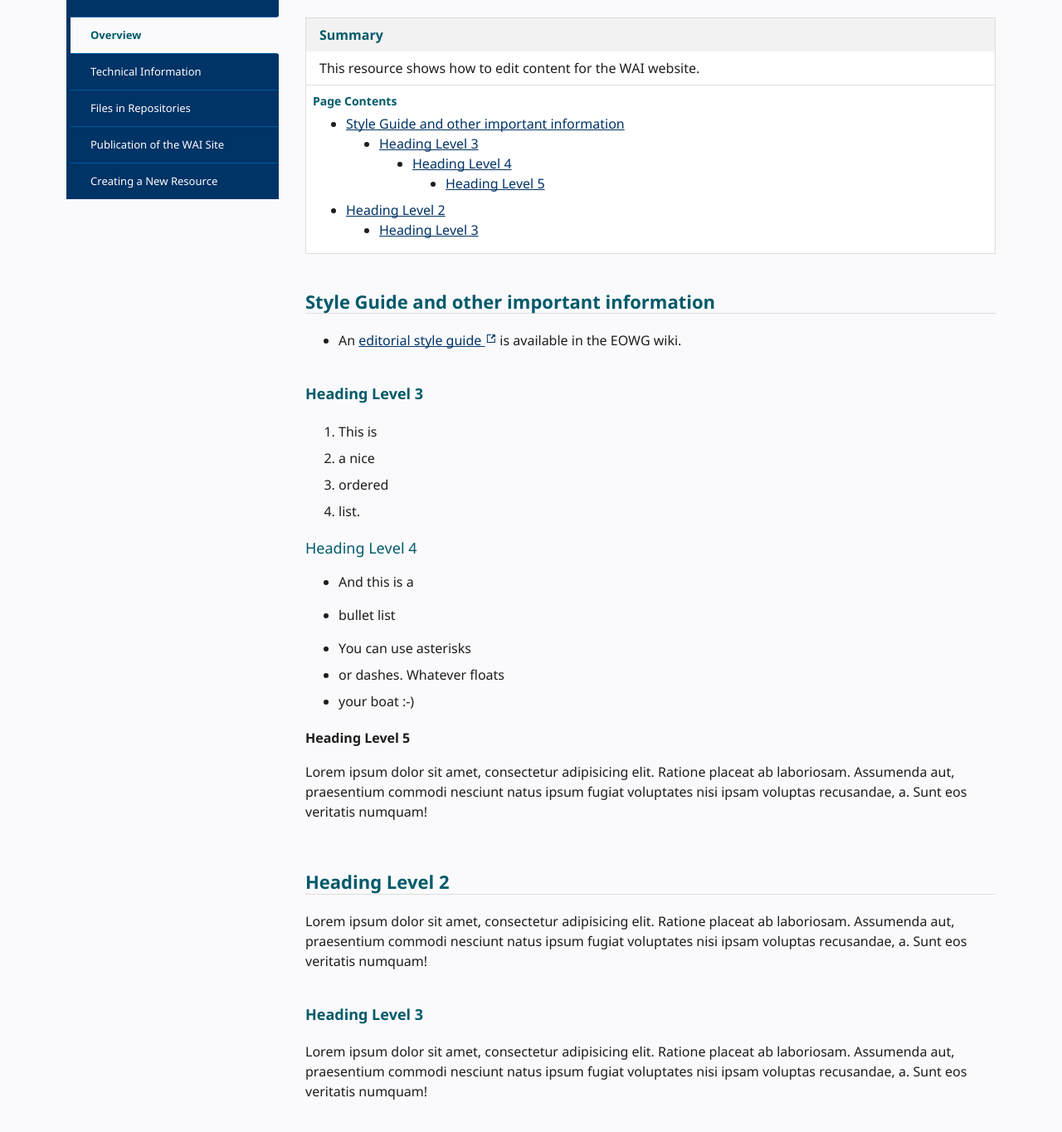
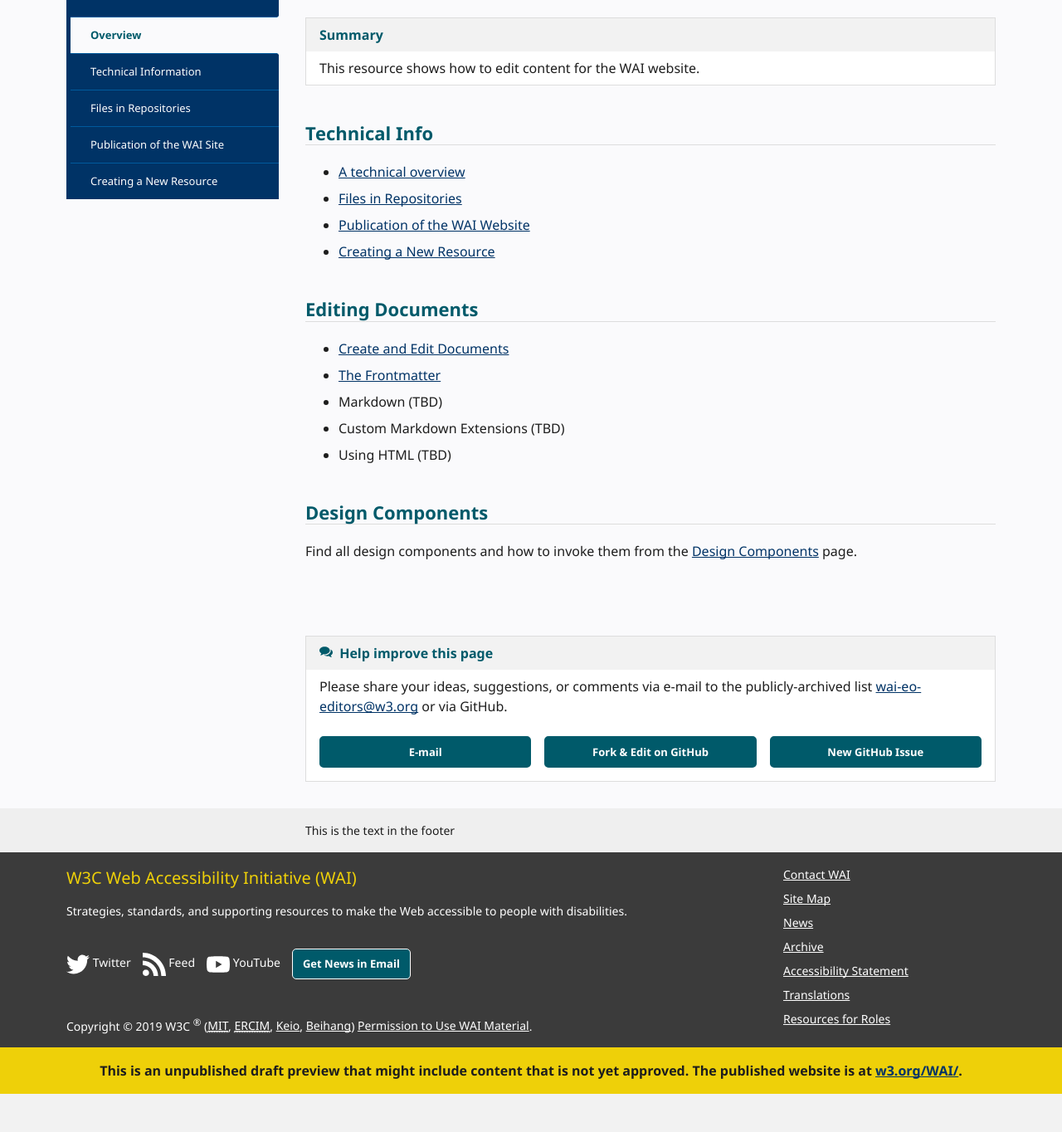
Before and after one commit to w3c/wai-website-theme, a Jekyll site: the page built from content/index.md, in a window 1280 px wide and 1400 px high, scrolled down 350 px. Shown: the top 1364 px of the window at 83% size. Built offline with Jekyll 4.4.1, drawn with Linux system fonts in a browser that asks for light colours; cached includes are drawn as plain includes; comment, search, counter and statistics services are not loaded; after the commit the page ends 1668 px from its top, so only the background shows below that.

Commit message:
Update front page
Signed-off-by: Eric Eggert <mail@yatil.net>

```diff
--- a/content/index.md
+++ b/content/index.md
@@ -25,48 +26,21 @@ This resource shows how to edit content for the WAI website.
 {% include box.html type="end" %}
 {:/}
 
-{::nomarkdown}
-{% include toc.html type="start" title="Page Contents" %}
-{:/}
+## Technical Info
 
-- This will be replaced by an automatically generated TOC when using Markdown formatting.
-{:toc}
+  * [A technical overview](/technical/)
+  * [Files in Repositories](/technical/files/)
+  * [Publication of the WAI Website](/technical/publication/)
+  * [Creating a New Resource](/technical/new-resource/)
 
-{::nomarkdown}
-{% include toc.html type="end" %}
-{:/}
+## Editing Documents
 
-## Style Guide and other important information
+  * [Create and Edit Documents](/writing/)
+  * [The Frontmatter](/writing/frontmatter/)
+  * Markdown (TBD)
+  * Custom Markdown Extensions (TBD)
+  * Using HTML (TBD)
 
-* An [editorial style guide {% include_cached external.html %}](https://www.w3.org/WAI/EO/wiki/Style) is available in the EOWG wiki.
+## Design Components
 
-
-
-### Heading Level 3
-
-1. This is
-2. a nice
-3. ordered
-4. list.
-
-#### Heading Level 4
-
-
-* And this is a
-* bullet list
-
-- You can use asterisks
-- or dashes. Whatever floats
-- your boat :-)
-
-##### Heading Level 5
-
-Lorem ipsum dolor sit amet, consectetur adipisicing elit. Ratione placeat ab laboriosam. Assumenda aut, praesentium commodi nesciunt natus ipsum fugiat voluptates nisi ipsam voluptas recusandae, a. Sunt eos veritatis numquam!
-
-## Heading Level 2
-
-Lorem ipsum dolor sit amet, consectetur adipisicing elit. Ratione placeat ab laboriosam. Assumenda aut, praesentium commodi nesciunt natus ipsum fugiat voluptates nisi ipsam voluptas recusandae, a. Sunt eos veritatis numquam!
-
-### Heading Level 3
-
-Lorem ipsum dolor sit amet, consectetur adipisicing elit. Ratione placeat ab laboriosam. Assumenda aut, praesentium commodi nesciunt natus ipsum fugiat voluptates nisi ipsam voluptas recusandae, a. Sunt eos veritatis numquam!
+Find all design components and how to invoke them from the [Design Components](/components/) page.
```
Also changed, not shown: other parts of content/index.md (+1 -0 lines).
